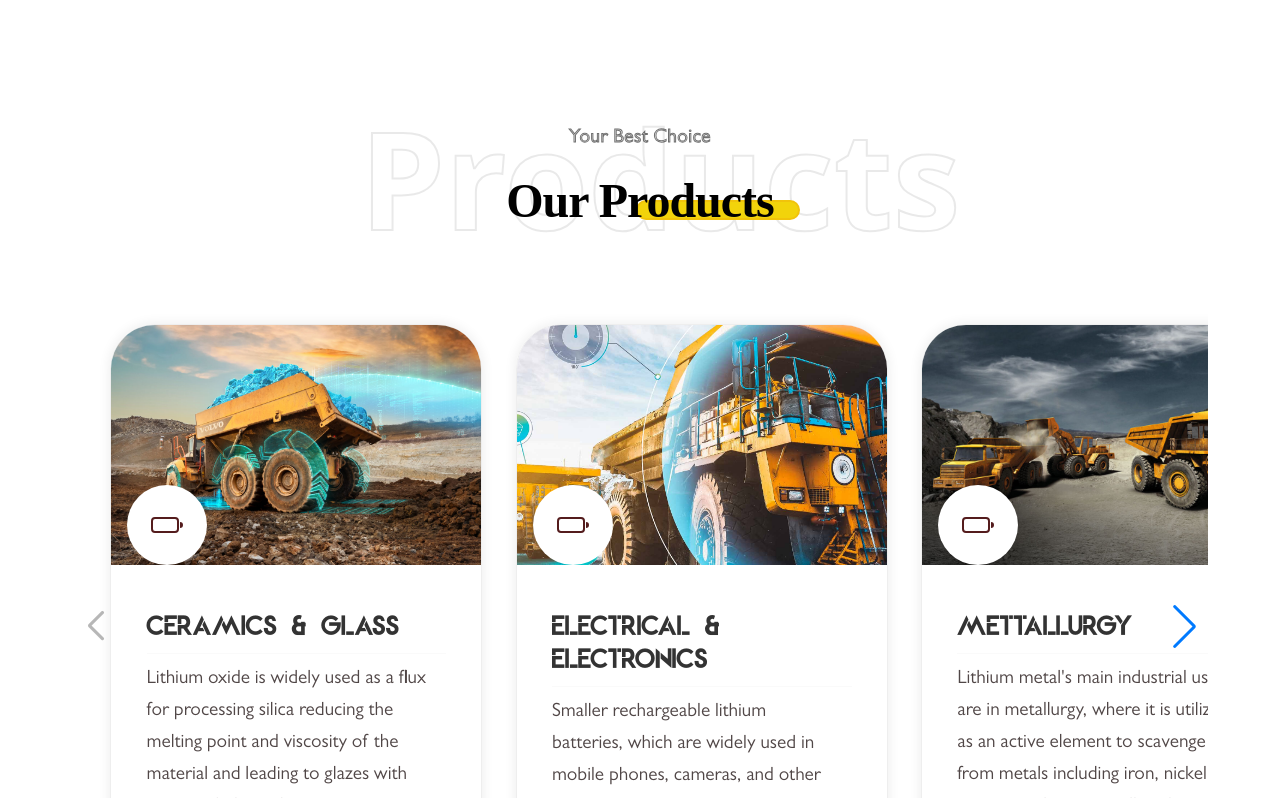
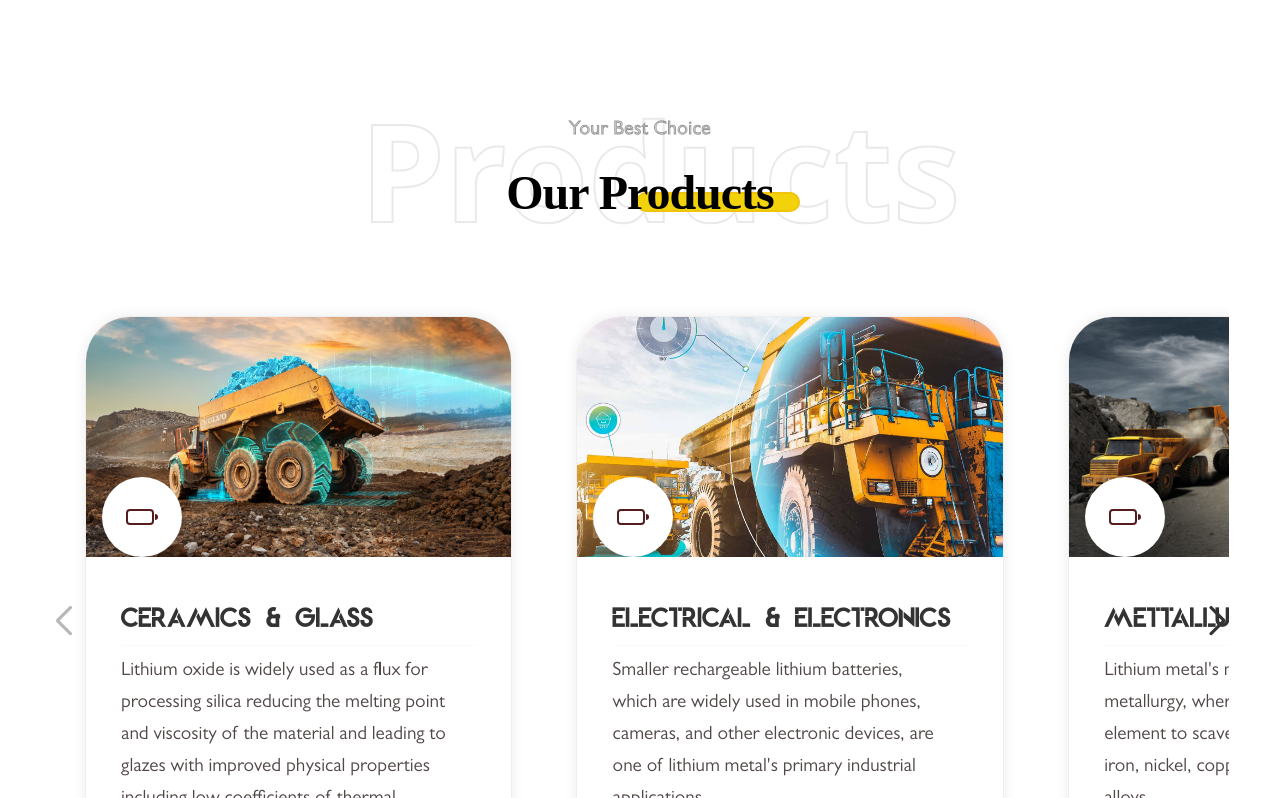
Before and after one commit to VybzTech/Miners, a React (Create React App) app: page / in a window 1280 px wide. Shown: the part 2762-3560 px from the top of the page. Built offline with nearby package versions, Linux system fonts and the light colour scheme; a web font is replaced by a local one.

Commit message:
modified:   src/App.css 	modified:   src/Components/Products/ProductCard.jsx 	modified:   src/Components/Products/Products.jsx 	modified:   src/Components/Services/Services.jsx 	modified:   src/Styles/Products/Products.scss 	modified:   src/Styles/Services/Services.scss

```diff
--- a/src/App.css
+++ b/src/App.css
@@ -610,7 +610,7 @@ nav.Navbar > nav a.screen::after {
   padding-bottom: 2.5rem;
 }
 #Products .hero {
-  margin: 8rem auto 5rem;
+  margin: 7.5rem auto 4rem;
   width: fit-content;
   text-align: center;
 }
@@ -620,7 +620,7 @@ nav.Navbar > nav a.screen::after {
   letter-spacing: 0.5px;
   text-transform: capitalize;
   color: transparent;
-  opacity: 0.7;
+  opacity: 0.5;
   font-family: Gills;
   -webkit-text-stroke: 1px #333;
 }
@@ -655,13 +655,16 @@ nav.Navbar > nav a.screen::after {
   border: 2px solid #f1c30b;
 }
 #Products main {
-  padding: 0 4.5rem;
+  padding: 0 3.2rem 0 2.5rem;
 }
 #Products main .swiper-wrapper {
-  padding: 1rem 5rem 2.5rem 0;
+  padding: 2rem 0;
 }
 #Products main .swiper-slide:first-child {
-  padding-left: 2.4rem;
+  padding-left: 2.8rem;
+}
+#Products main .swiper-slide {
+  margin-right: 4rem !important;
 }
 #Products main .swiper-horizontal > .swiper-scrollbar,
 #Products main .swiper-scrollbar.swiper-scrollbar-horizontal {
@@ -674,12 +677,15 @@ nav.Navbar > nav a.screen::after {
   opacity: 1;
   cursor: pointer;
 }
-#Products main .swiper-button-prev:after,
-#Products main .swiper-rtl .swiper-button-next:after {
-  left: -0.5rem;
+#Products main [class^=swiper-button-]:after,
+#Products main .swiper-rtl [class^=swiper-button-]:after {
   font-size: 1.8rem;
   color: #333;
   font-weight: 900;
+}
+#Products main .swiper-button-next,
+#Products main .swiper-rtl .swiper-button-next {
+  right: -0.1rem;
 }
 #Products main .card {
   position: relative;
@@ -697,7 +703,7 @@ nav.Navbar > nav a.screen::after {
   object-fit: cover;
 }
 #Products main .card .container {
-  padding: 1rem 2.2rem;
+  padding: 1rem 2.2rem 5rem;
 }
 #Products main .card .container h3 {
   font-family: Bart;
@@ -722,6 +728,7 @@ nav.Navbar > nav a.screen::after {
   margin: 0 0 10px 0;
 }
 #Products main .card:hover {
+  transform: translateY(-10px);
   box-shadow: 0 0 20px 1px #ccc;
 }
 #Products main .card:hover .container h3 {
--- a/src/Components/Products/ProductCard.jsx
+++ b/src/Components/Products/ProductCard.jsx
@@ -19,6 +19,7 @@ const ProductCard = ({ product }) => {
             <span>
                 <BsBattery />
             </span>
+            {/* PREVIEW LINK */}
         </div>
         // </SwiperSlide>
     );
--- a/src/Components/Products/Products.jsx
+++ b/src/Components/Products/Products.jsx
@@ -28,7 +28,7 @@ const Products = () => {
                     navigation
                     // scrollbar
                     // loopedSlides={6}
-                    slidesPerView={3}
+                    slidesPerView={2.5}
                     // slidesPerView={3.5}
                     // loop={true}
                     // loop
--- a/src/Components/Services/Services.jsx
+++ b/src/Components/Services/Services.jsx
@@ -6,7 +6,7 @@ import Service1 from '../../Images/Services/heavy-mining-truck.png';
 import Service2 from '../../Images/Services/heavy-mining-truck.png';
 import Service3 from '../../Images/Services/heavy-mining-truck.png';
 import Service4 from '../../Images/Services/heavy-mining-truck.png';
-import Service5 from '../../Images/Services/heavy-mining-truck.png';
+import Service5 from '../../zImages/Services/heavy-mining-truck.png';
 import Service6 from '../../Images/Services/heavy-mining-truck.png';
 import LithiumBg from '../Home/LithiumBg';
 
--- a/src/Styles/Products/Products.scss
+++ b/src/Styles/Products/Products.scss
@@ -2,7 +2,7 @@
     height: 120vh;
     padding-bottom: 2.5rem;
     .hero {
-        margin: 8rem auto 5rem;
+        margin: 7.5rem auto 4rem;
         width: fit-content;
         text-align: center;
         span {
@@ -11,7 +11,7 @@
             letter-spacing: 0.5px;
             text-transform: capitalize;
             color: transparent;
-            opacity: 0.7;
+            opacity: 0.5;
             // opacity: 1;
             font-family: Gills;
             // border: 1.5px solid white;
@@ -68,18 +68,31 @@
         }
     }
     main {
-        padding: 0 4.5rem;
+        padding: 0 3.2rem 0 2.5rem;
+        // margin-right: 3rem;
 
         //    SWIPER  PRODUUCTS EDIT
         .swiper-wrapper {
-            padding: 1rem 5rem 2.5rem 0;
+            // margin-right: 3rem;
+            padding: 2rem 0;
         }
         // .swiper-slide:first-child > .card {
         .swiper-slide:first-child {
             // margin: 0 4rem 0 1rem;
             // padding: 0 4.5rem;
             // margin-left: 4rem;
-            padding-left: 2.4rem;
+            // padding-left: 1.5rem;
+            padding-left: 2.8rem;
+        }
+        // .swiper-slide:last-child::after,
+        .swiper-slide {
+            // padding-right: 14rem;
+            margin-right: 4rem !important;
+        }
+        // .swiper-slide:last-child > .card::after,
+        .swiper-slide:last-child > .card::after {
+            //     padding-right: 4rem;
+            //     margin-right: 3rem;
         }
         .swiper-horizontal > .swiper-scrollbar,
         .swiper-scrollbar.swiper-scrollbar-horizontal {
@@ -99,13 +112,23 @@
         //     z-index: 14;
         //     // font-size: 1rem;
         // }
-        .swiper-button-prev:after,
-        .swiper-rtl .swiper-button-next:after {
-            left: -0.5rem;
+        [class^='swiper-button-']:after,
+        .swiper-rtl [class^='swiper-button-']:after {
             font-size: 1.8rem;
             color: $black3;
             font-weight: 900;
-            // font-size: 1rem;
+        }
+        // .swiper-button-prev,
+        // .swiper-rtl .swiper-button-prev {
+        //     // left: -0.2rem;
+        // }
+        .swiper-button-next,
+        .swiper-rtl .swiper-button-next {
+            right: -0.1rem;
+            //     font-size: 1.8rem;
+            //     color: $black3;
+            //     font-weight: 900;
+            //     // font-size: 1rem;
         }
 
         // .swiper-slide:last-child > .card {
@@ -131,7 +154,7 @@
                 object-fit: cover;
             }
             .container {
-                padding: 1rem 2.2rem;
+                padding: 1rem 2.2rem 5rem;
                 h3 {
                     font-family: Bart;
                     font-size: 1.8rem;
@@ -160,6 +183,7 @@
             //     margin-right: 15rem;
             // }
             &:hover {
+                transform: translateY(-10px);
                 box-shadow: 0 0 20px 1px $light_gray;
                 .container h3 {
                     color: $black;
--- a/src/Styles/Services/Services.scss
+++ b/src/Styles/Services/Services.scss
@@ -10,5 +10,7 @@
         left: 0;
         // right: 0;
         padding: 0 2rem;
+        h2 {
+        }
     }
 }
```
